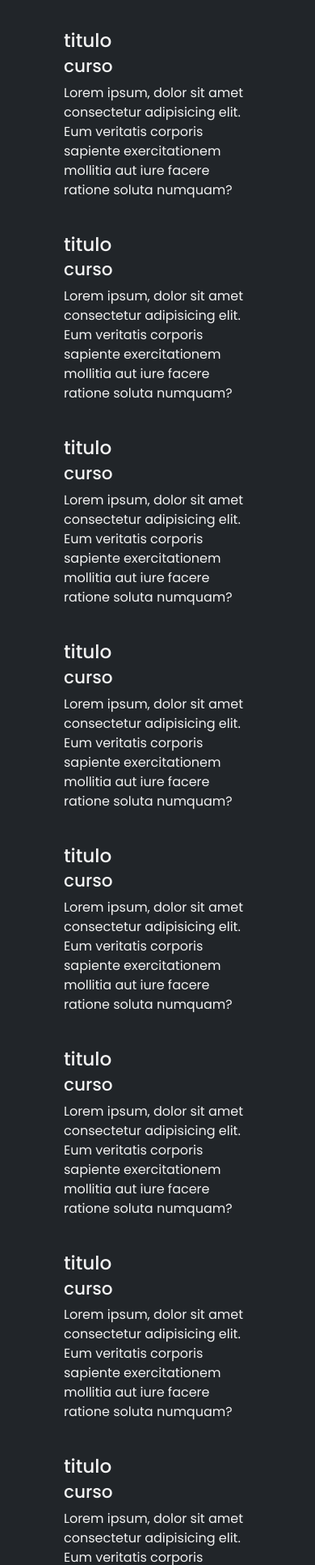
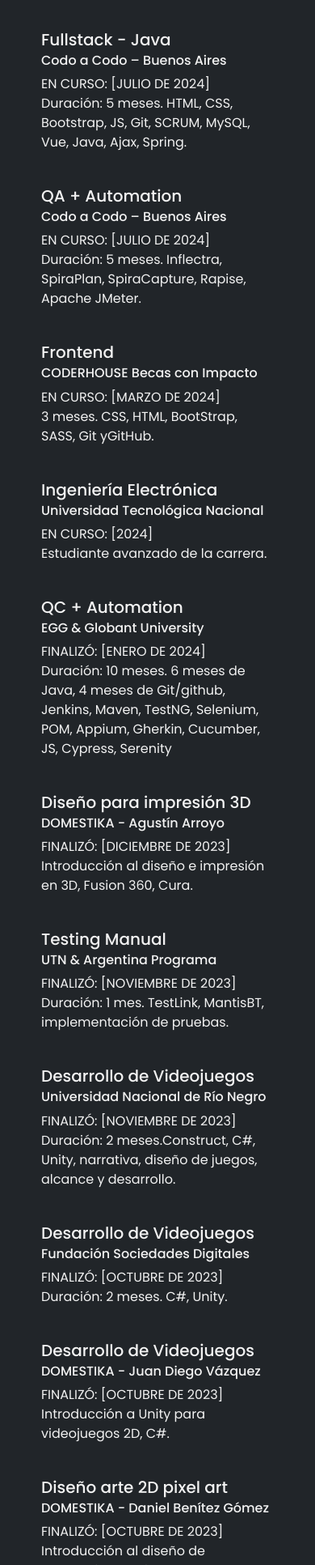
Before and after one commit to MDMSerra/PF-Serra, a plain HTML site: page assets/pages/education.html in a window 390 px wide. Shown: the part 67-2000 px from the top of the page at 81% size. Drawn offline with nearby package versions, Linux system fonts and the light colour scheme.

Commit message:
agregando info a cards de educacion, mejora con flexbox en index

```diff
--- a/assets/css/style.css
+++ b/assets/css/style.css
@@ -10,12 +10,12 @@
 }
 
 *{
-    /* margin: 0;
-    padding: 0;
-    box-sizing: border-box; */
     font-family: var(--fuente);
     color: var(--color-letras);
-    border-radius: 0;
+}
+
+.nav-link{
+    font-size: 1.3rem;
 }
 
 .card {
@@ -24,63 +24,25 @@
     margin-bottom: 10px;
 }
 
-/*HEADER*/
-/* header{
-    width: 100%;
-    height: 100px;
+.main__index{
+    width: 100vw;
+    height: 180vh;
+    display: flex;
+    flex-direction: column;
+    justify-content: space-around;
 }
-.nav__list{
-    float: right;
-    padding: 25px 5px;
-    list-style: none;
+
+.main__education{
+    width: 100vw;
+
+    display: flex;
+    flex-direction: column;
+    justify-content: space-around;
 }
-.nav__item{
-    display: inline-block;
-}
-.nav__link{
-    padding: 25px 20px;
-    text-decoration: none;
-}
-.nav__link:hover{
-    background-color: var(--color-fondo2);
-    color: var(--color-letras);
-}
-.nav__logo{
-    float: left;
-    background-color: var(--color-fondo3);
-    color: var(--color-fondo);
-    font-weight: bold;
-} */
-/*FIN HEADER*/
 
-
-/*MAIN*/
-
-/*PAGINA PRINCIPAL*/
-
-/*FIN PAGINA PRINCIPAL*/
-
-/*PAGINA EDUCACION*/
-
-/*FIN PAGINA EDUCACION*/
-
-/*PAGINA PROJECTS*/
-/*FIN PAGINA PROJECTS*/
-
-/*PAGINA IMPRESIONES*/
-/*FIN PAGINA IMPRESIONES*/
-
-/*PAGINA CONTACTO*/
-/*FIN PAGINA CONTACTO*/
-
-/*FIN MAIN*/
-
-
-/*FOOTER*/
 .footer{
     height: 100px;
+    padding: 40px;
+    font-size: 8px;
     text-align: center;
-    padding: 40px;
-
 }
-/*FIN FOOTER*/
--- a/assets/pages/education.html
+++ b/assets/pages/education.html
@@ -33,102 +33,130 @@
 
     <!-- MAIN -->
     <main class="main__education">
-        <section class="main__education__section">
 
-            <div class="row">
-
-                <div class="card bg-dark border-0 rounded-0" style="width: 18rem;">
+        <div class="grid#1 card bg-dark border-0 rounded-0" style="width: 20rem;">
             <div class="card-body">
-                        <h3 class="card-title">titulo</h3>
-                        <h4 class="card-subtitle mb-2">curso</h4>
-                        <p class="card-text">Lorem ipsum, dolor sit amet consectetur adipisicing elit. Eum veritatis corporis sapiente exercitationem mollitia aut iure facere ratione soluta numquam?</p>
+                <h5 class="card-title">Fullstack - Java </h3>
+                <h6 class="card-subtitle mb-2">Codo a Codo – Buenos Aires</h4>
+                <p class="card-text mb-0 pb-0">EN CURSO: [JULIO DE 2024]</p>
+                <p class="card-text">Duración: 5 meses. HTML, CSS, Bootstrap, JS, Git, SCRUM, MySQL, Vue, Java, Ajax, Spring.</p>
             </div>
         </div>
 
-                <div class="card bg-dark border-0 rounded-0" style="width: 18rem;">
+        <div class="grid#2 card bg-dark border-0 rounded-0" style="width: 20rem;">
             <div class="card-body">
-                        <h3 class="card-title">titulo</h3>
-                        <h4 class="card-subtitle mb-2">curso</h4>
-                        <p class="card-text">Lorem ipsum, dolor sit amet consectetur adipisicing elit. Eum veritatis corporis sapiente exercitationem mollitia aut iure facere ratione soluta numquam?</p>
+                <h5 class="card-title">QA + Automation</h3>
+                <h6 class="card-subtitle mb-2">Codo a Codo – Buenos Aires</h4>
+                <p class="card-text mb-0 pb-0">EN CURSO: [JULIO DE 2024]</p>
+                <p class="card-text">Duración: 5 meses. Inflectra, SpiraPlan, SpiraCapture, Rapise, Apache JMeter.</p>
             </div>
         </div>
 
-                <div class="card bg-dark border-0 rounded-0" style="width: 18rem;">
+        <div class="grid#3 card bg-dark border-0 rounded-0" style="width: 20rem;">
             <div class="card-body">
-                        <h3 class="card-title">titulo</h3>
-                        <h4 class="card-subtitle mb-2">curso</h4>
-                        <p class="card-text">Lorem ipsum, dolor sit amet consectetur adipisicing elit. Eum veritatis corporis sapiente exercitationem mollitia aut iure facere ratione soluta numquam?</p>
+                <h5 class="card-title">Frontend</h3>
+                <h6 class="card-subtitle mb-2">CODERHOUSE Becas con Impacto</h4>
+                <p class="card-text mb-0 pb-0">EN CURSO: [MARZO DE 2024]</p>
+                <p class="card-text">3 meses. CSS, HTML, BootStrap, SASS, Git yGitHub.</p>
             </div>
         </div>
 
-                <div class="card bg-dark border-0 rounded-0" style="width: 18rem;">
+        <div class="grid#4 card bg-dark border-0 rounded-0" style="width: 20rem;">
             <div class="card-body">
-                        <h3 class="card-title">titulo</h3>
-                        <h4 class="card-subtitle mb-2">curso</h4>
-                        <p class="card-text">Lorem ipsum, dolor sit amet consectetur adipisicing elit. Eum veritatis corporis sapiente exercitationem mollitia aut iure facere ratione soluta numquam?</p>
+                <h5 class="card-title">Ingeniería Electrónica</h3>
+                <h6 class="card-subtitle mb-2">Universidad Tecnológica Nacional</h4>
+                <p class="card-text mb-0 pb-0">EN CURSO: [2024]</p>
+                <p class="card-text">Estudiante avanzado de la carrera.</p>
             </div>
         </div>
 
-                <div class="card bg-dark border-0 rounded-0" style="width: 18rem;">
+        <div class="grid#5 card bg-dark border-0 rounded-0" style="width: 20rem;">
             <div class="card-body">
-                        <h3 class="card-title">titulo</h3>
-                        <h4 class="card-subtitle mb-2">curso</h4>
-                        <p class="card-text">Lorem ipsum, dolor sit amet consectetur adipisicing elit. Eum veritatis corporis sapiente exercitationem mollitia aut iure facere ratione soluta numquam?</p>
+                <h5 class="card-title">QC + Automation</h3>
+                <h6 class="card-subtitle mb-2">EGG & Globant University</h4>
+                <p class="card-text mb-0 pb-0">FINALIZÓ: [ENERO DE 2024]</p>
+                <p class="card-text">Duración: 10 meses. 6 meses de Java, 4 meses de Git/github, Jenkins, Maven, TestNG, Selenium,
+                        POM, Appium, Gherkin, Cucumber, JS, Cypress, Serenity</p>
             </div>
         </div>
 
-            </div>
-
-            <div class="row">
-
-                <div class="card bg-dark border-0 rounded-0" style="width: 18rem;">
+        <div class="grid#6 card bg-dark border-0 rounded-0" style="width: 20rem;">
             <div class="card-body">
-                        <h3 class="card-title">titulo</h3>
-                        <h4 class="card-subtitle mb-2">curso</h4>
-                        <p class="card-text">Lorem ipsum, dolor sit amet consectetur adipisicing elit. Eum veritatis corporis sapiente exercitationem mollitia aut iure facere ratione soluta numquam?</p>
+                <h5 class="card-title">Diseño para impresión 3D</h3>
+                <h6 class="card-subtitle mb-2">DOMESTIKA - Agustín Arroyo</h4>
+                <p class="card-text mb-0 pb-0">FINALIZÓ: [DICIEMBRE DE 2023]</p>
+                <p class="card-text"> Introducción al diseño e impresión en 3D, Fusion 360, Cura.</p>
             </div>
         </div>
 
-                <div class="card bg-dark border-0 rounded-0" style="width: 18rem;">
+        <div class="grid#7 card bg-dark border-0 rounded-0" style="width: 20rem;">
             <div class="card-body">
-                        <h3 class="card-title">titulo</h3>
-                        <h4 class="card-subtitle mb-2">curso</h4>
-                        <p class="card-text">Lorem ipsum, dolor sit amet consectetur adipisicing elit. Eum veritatis corporis sapiente exercitationem mollitia aut iure facere ratione soluta numquam?</p>
+                <h5 class="card-title">Testing Manual</h3>
+                <h6 class="card-subtitle mb-2">UTN & Argentina Programa</h4>
+                <p class="card-text mb-0 pb-0">FINALIZÓ: [NOVIEMBRE DE 2023]</p>
+                <p class="card-text">Duración: 1 mes. TestLink, MantisBT, implementación de pruebas.</p>
             </div>
         </div>
 
-                <div class="card bg-dark border-0 rounded-0" style="width: 18rem;">
+        <div class="grid#8 card bg-dark border-0 rounded-0" style="width: 20rem;">
             <div class="card-body">
-                        <h3 class="card-title">titulo</h3>
-                        <h4 class="card-subtitle mb-2">curso</h4>
-                        <p class="card-text">Lorem ipsum, dolor sit amet consectetur adipisicing elit. Eum veritatis corporis sapiente exercitationem mollitia aut iure facere ratione soluta numquam?</p>
+                <h5 class="card-title">Desarrollo de Videojuegos</h3>
+                <h6 class="card-subtitle mb-2">Universidad Nacional de Río Negro</h4>
+                <p class="card-text mb-0 pb-0">FINALIZÓ: [NOVIEMBRE DE 2023]</p>
+                <p class="card-text">Duración: 2 meses.Construct, C#, Unity, narrativa, diseño de juegos, alcance y desarrollo.</p>
             </div>
         </div>
 
-                <div class="card bg-dark border-0 rounded-0" style="width: 18rem;">
+        <div class="grid#9 card bg-dark border-0 rounded-0" style="width: 20rem;">
             <div class="card-body">
-                        <h3 class="card-title">titulo</h3>
-                        <h4 class="card-subtitle mb-2">curso</h4>
-                        <p class="card-text">Lorem ipsum, dolor sit amet consectetur adipisicing elit. Eum veritatis corporis sapiente exercitationem mollitia aut iure facere ratione soluta numquam?</p>
+                <h5 class="card-title">Desarrollo de Videojuegos</h3>
+                <h6 class="card-subtitle mb-2">Fundación Sociedades Digitales</h4>
+                <p class="card-text mb-0 pb-0">FINALIZÓ: [OCTUBRE DE 2023]</p>
+                <p class="card-text">Duración: 2 meses. C#, Unity.</p>
             </div>
         </div>
 
-                <div class="card bg-dark border-0 rounded-0" style="width: 18rem;">
+        <div class="grid#10 card bg-dark border-0 rounded-0" style="width: 20rem;">
             <div class="card-body">
-                        <h3 class="card-title">titulo</h3>
-                        <h4 class="card-subtitle mb-2">curso</h4>
-                        <p class="card-text">Lorem ipsum, dolor sit amet consectetur adipisicing elit. Eum veritatis corporis sapiente exercitationem mollitia aut iure facere ratione soluta numquam?</p>
+                <h5 class="card-title">Desarrollo de Videojuegos</h3>
+                <h6 class="card-subtitle mb-2">DOMESTIKA - Juan Diego Vázquez</h4>
+                <p class="card-text mb-0 pb-0">FINALIZÓ: [OCTUBRE DE 2023]</p>
+                <p class="card-text">Introducción a Unity para videojuegos 2D, C#.</p>
             </div>
         </div>
 
+        <div class="grid#11 card bg-dark border-0 rounded-0" style="width: 20rem;">
+            <div class="card-body">
+                <h5 class="card-title">Diseño arte 2D pixel art</h3>
+                <h6 class="card-subtitle mb-2">DOMESTIKA - Daniel Benítez Gómez</h4>
+                <p class="card-text mb-0 pb-0">FINALIZÓ: [OCTUBRE DE 2023]</p>
+                <p class="card-text">Introducción al diseño de personajes en pixel art</p>
             </div>
-        </section>
+        </div>
+
+        <div class="grid#12 card bg-dark border-0 rounded-0" style="width: 20rem;">
+            <div class="card-body">
+                <h5 class="card-title">Backend - Java</h3>
+                <h6 class="card-subtitle mb-2">Oracle Next Education</h4>
+                <p class="card-text mb-0 pb-0">FINALIZÓ: [OCTUBRE DE 2023]</p>
+                <p class="card-text">Duración: 6 meses. Java, SQL, Desarrollo Personal y Contenido de Agilidad Empresarial.</p>
+            </div>
+        </div>
+
+        <div class="grid#13 card bg-dark border-0 rounded-0" style="width: 20rem;">
+            <div class="card-body">
+                <h5 class="card-title">Modelado 3D</h3>
+                <h6 class="card-subtitle mb-2">DOMESTIKA - Luis Arizaga</h4>
+                <p class="card-text mb-0 pb-0">FINALIZÓ: [JUNIO DE 2023]</p>
+                <p class="card-text">Introducción al diseño y modelado 3D con Blender</p>
+            </div>
+        </div>
     </main>
     <!-- FIN DEL MAIN -->
 
     <!-- FOOTER -->
     <div class="footer container">
-        <h6 class="footer__copyright" data-test="footer__copyright">&copy Copyright Maria del Mar Serra - Enero 2024</h6>
+        <h6 class="h6" data-test="footer__copyright">&copy Copyright Maria del Mar Serra - 2024</h6>
     </div>
 <!-- FIN DEL FOOTER -->
     <script src="https://cdn.jsdelivr.net/npm/bootstrap@5.0.2/dist/js/bootstrap.bundle.min.js" integrity="sha384-MrcW6ZMFYlzcLA8Nl+NtUVF0sA7MsXsP1UyJoMp4YLEuNSfAP+JcXn/tWtIaxVXM" crossorigin="anonymous"></script>
```
Also changed, not shown: assets/pages/backend.html (+27 -19 lines), assets/pages/videogames.html (+26 -18 lines), index.html (+3 -9 lines). Lines whose indentation alone changed are shown as unchanged.
